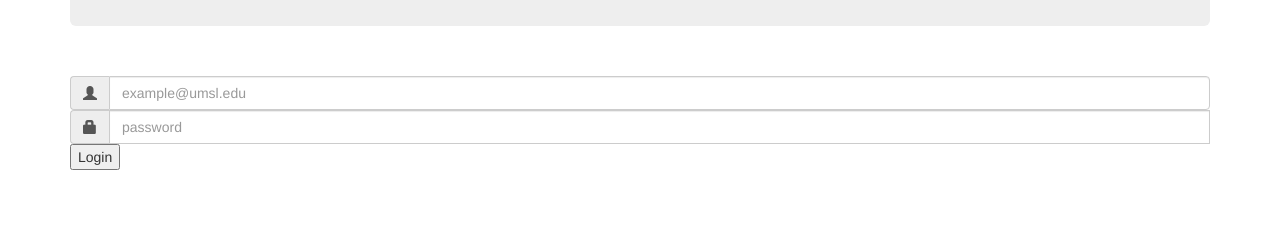
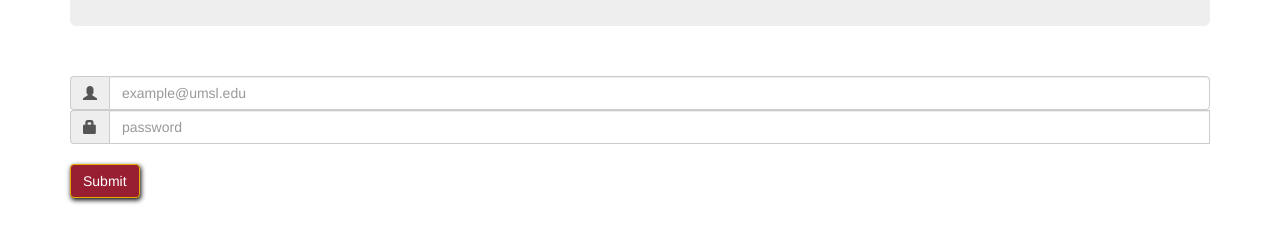
Before and after one commit to thetotaljim/4500_GroupProject, a plain HTML site: page login_bootstrap.html in a window 1280 px wide. Shown: the part 370-612 px from the top of the page. Drawn offline with nearby package versions, Linux system fonts and the light colour scheme.

Commit message:
Update login_bootstrap.html
Added some styling to the submit and logout buttons to match UMSL color.

```diff
--- a/login_bootstrap.html
+++ b/login_bootstrap.html
@@ -29,6 +29,17 @@
 	  };
 	  firebase.initializeApp(config);
 </script>
+
+<style>
+  .btn-default {
+      box-shadow: 1px 2px 5px #000000;
+      color: #ffffff;
+      background-color: #981E32;
+      border-color: #EAAB00;
+  }
+
+  </style>
+
 </head>
 <body>
 
@@ -45,23 +56,27 @@
 	    <img src="" alt="">
 	    <figcaption></figcaption>
 	</figure>
+
 	<div class="input-group">
-     <span class="input-group-addon"><i class="glyphicon glyphicon-user"></i></span>
+    <span class="input-group-addon"><i class="glyphicon glyphicon-user"></i></span>
 	<input type="email" class="form-control" id="login_email" name="login_email" 	placeholder="example@umsl.edu" required>
 
     </div>
+
     <div class="input-group">
       <span class="input-group-addon"><i class="glyphicon glyphicon-lock"></i></span>
 	<input type="password" class="form-control"id="login_password" name="login_password" placeholder="password" required>
 	<br>
 	</div>
-    <input type="submit"  id="login_submit" name="login_submit" value="Login">
+    <br>
+    <button type="submit" class="btn btn-default" id="login_submit" name="login_submit" value="Login">Submit</button>
+
 	</form>
 
 
-
+<br>
 <div class="test">
-	<button id="logout_button">Logout!</button>
+	<button id="logout_button" class="btn btn-default">Logout!</button>
 </div>
 
 </div>
```
